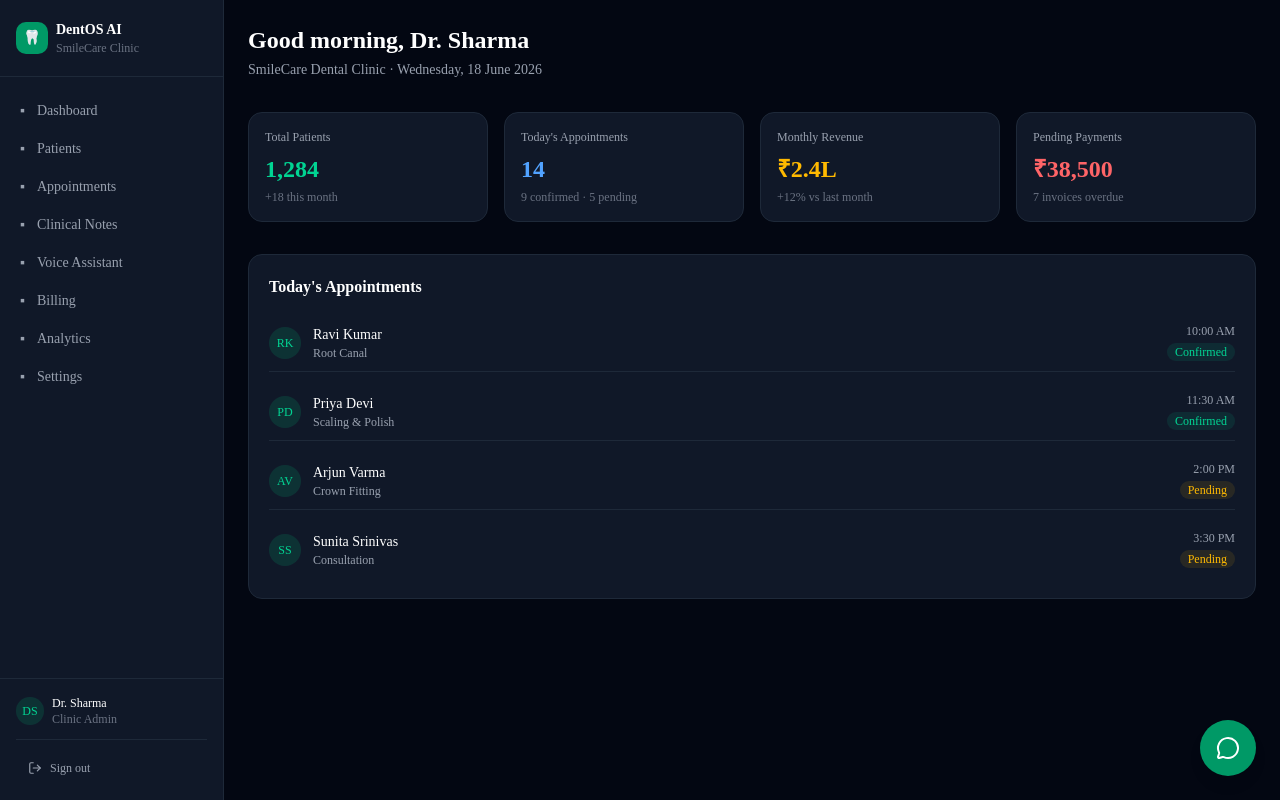
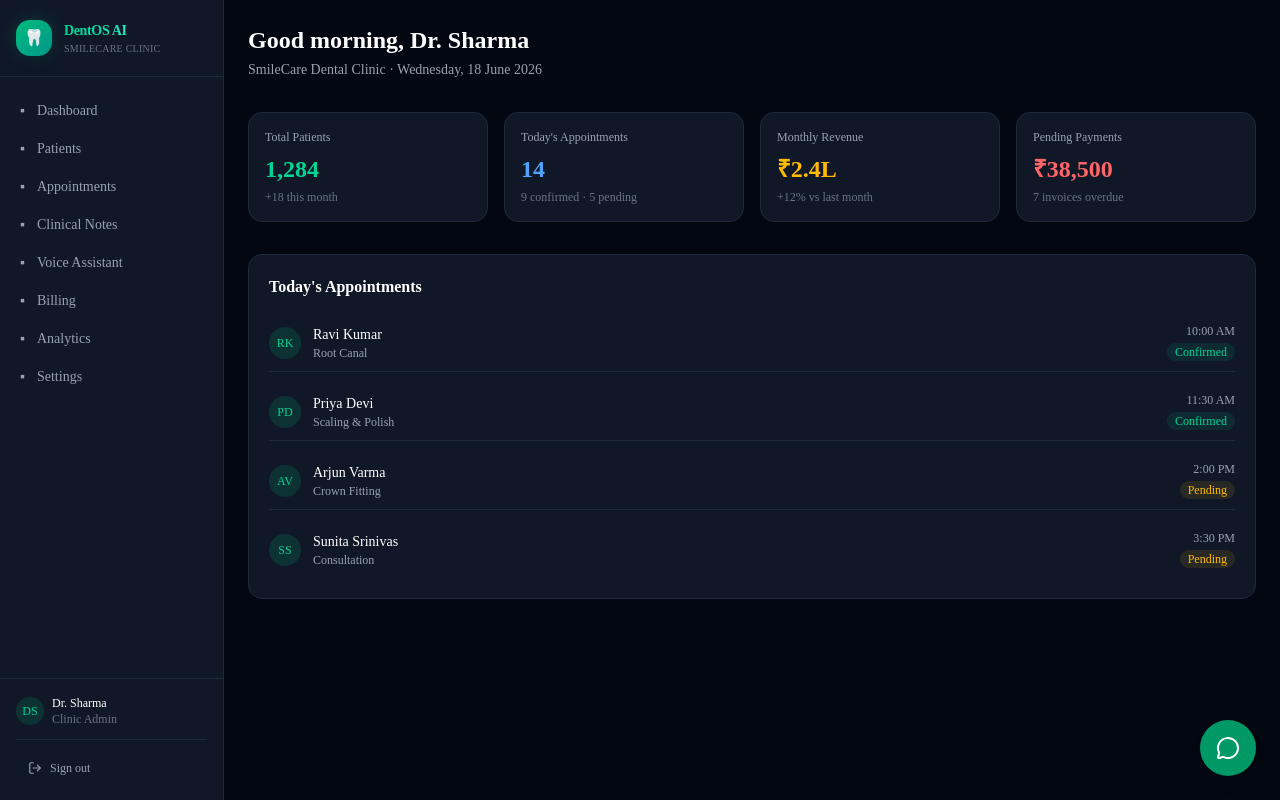
Before and after one commit to santhosh18v/dentos-ai, a Next.js app: page / in a window 1280 px wide. Built offline with nearby package versions, Linux system fonts and the light colour scheme.

Commit message:
Logo: gradient text, emerald glow icon, clickable link to dashboard

```diff
--- a/src/app/(dashboard)/layout.tsx
+++ b/src/app/(dashboard)/layout.tsx
@@ -57,17 +57,24 @@ export default function DashboardLayout({
       {/* Sidebar */}
       <aside className="w-56 bg-gray-900 border-r border-gray-800 flex flex-col fixed h-full">
         {/* Logo */}
-        <div className="px-4 py-5 border-b border-gray-800">
-          <div className="flex items-center gap-2">
-            <div className="w-8 h-8 bg-emerald-600 rounded-lg flex items-center justify-center text-white text-sm">
-              🦷
+        <Link href="/dashboard" className="block px-4 py-5 border-b border-gray-800 hover:bg-gray-800/50 transition-colors">
+          <div className="flex items-center gap-3">
+            <div className="relative w-9 h-9 flex-shrink-0">
+              <div className="absolute inset-0 bg-emerald-500/20 rounded-xl blur-sm" />
+              <div className="relative w-9 h-9 bg-gradient-to-br from-emerald-500 to-teal-600 rounded-xl flex items-center justify-center text-base shadow-lg">
+                🦷
+              </div>
             </div>
             <div>
-              <div className="text-white font-semibold text-sm">DentOS AI</div>
-              <div className="text-gray-500 text-xs">SmileCare Clinic</div>
+              <div className="text-sm font-bold bg-gradient-to-r from-emerald-400 to-teal-300 bg-clip-text text-transparent tracking-tight">
+                DentOS AI
+              </div>
+              <div className="text-gray-500 text-[10px] tracking-wide uppercase">
+                SmileCare Clinic
+              </div>
             </div>
           </div>
-        </div>
+        </Link>
 
         {/* Nav Items */}
         <nav className="flex-1 px-2 py-4 space-y-0.5">
```
